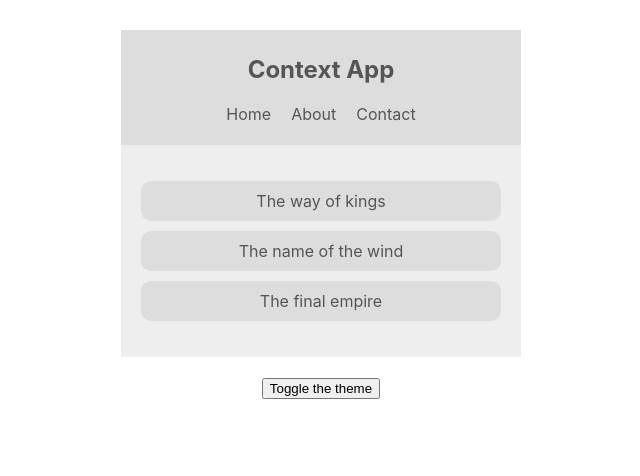
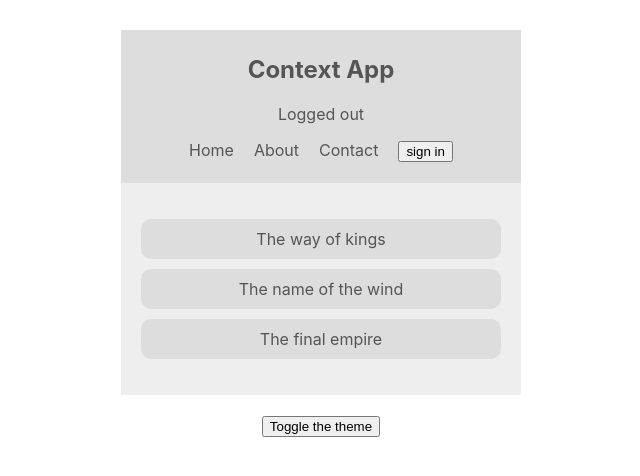
Before and after one commit to the-julianson/context-hooks-react, a React (Create React App) app: page / in a window 1280 px wide. Shown: the top 476 px of the page, without its empty margins (319-959 px from the left). Built offline with nearby package versions, Linux system fonts and the light colour scheme.

Commit message:
created AuthContext and have NavBar consume from 2 different contexts

```diff
--- a/src/components/navbar.component.jsx
+++ b/src/components/navbar.component.jsx
@@ -1,5 +1,6 @@
 import React from "react";
 import { ThemeContext } from "../contexts/ThemeContext";
+import { AuthContext } from "../contexts/AuthContext";
 
 const Navbar = () => {
   return (
@@ -7,23 +8,35 @@
     // inside the context are the props, we dont use this in here.
     // we can consume multiple context in one component in these way.
     // we can also use it in functional components
+    <AuthContext.Consumer>
+      {authContext => (
         <ThemeContext.Consumer>
-      {context => {
-        const { isLightTheme, light, dark } = context;
+          {themeContext => {
+            const { isAuthenticated, toggleAuth } = authContext;
+            const { isLightTheme, light, dark } = themeContext;
             const theme = isLightTheme ? light : dark;
             return (
               <nav style={{ background: theme.ui, color: theme.syntax }}>
                 <h1>Context App</h1>
+                <div>{isAuthenticated ? "Logged in" : "Logged out"}</div>
+
                 <ul>
                   <li>Home</li>
                   <li>About</li>
                   <li>Contact</li>
+                  <li>
+                    <button onClick={toggleAuth}>
+                      {isAuthenticated ? "sign out" : "sign in"}
+                    </button>
+                  </li>
                 </ul>
               </nav>
             );
           }}
         </ThemeContext.Consumer>
-  );
-};
+      )}
+    </AuthContext.Consumer>
+  ); // return
+}; //arrowFunc
 
 export default Navbar;
--- /dev/null
+++ b/src/contexts/AuthContext.js
@@ -0,0 +1,25 @@
+import React, { Component, createContext } from 'react';
+
+export const AuthContext = createContext();
+
+class AuthContextProvider extends Component {
+    state = {
+        isAuthenticated: false
+     }
+
+     // Create a toggle function that when is called, it will change the state
+     // authenticated or "not authenticated"
+     toggleAuth = () => {
+         this.setState({isAuthenticated : !this.state.isAuthenticated});
+     }
+
+    render() {
+        return (
+            <AuthContext.Provider value={{...this.state, toggleAuth: this.toggleAuth}}>
+                {this.props.children}
+            </AuthContext.Provider>
+         );
+    }
+}
+
+export default AuthContextProvider;
```
Also changed, not shown: src/App.js (+6 -2 lines). Lines whose indentation alone changed are shown as unchanged.
